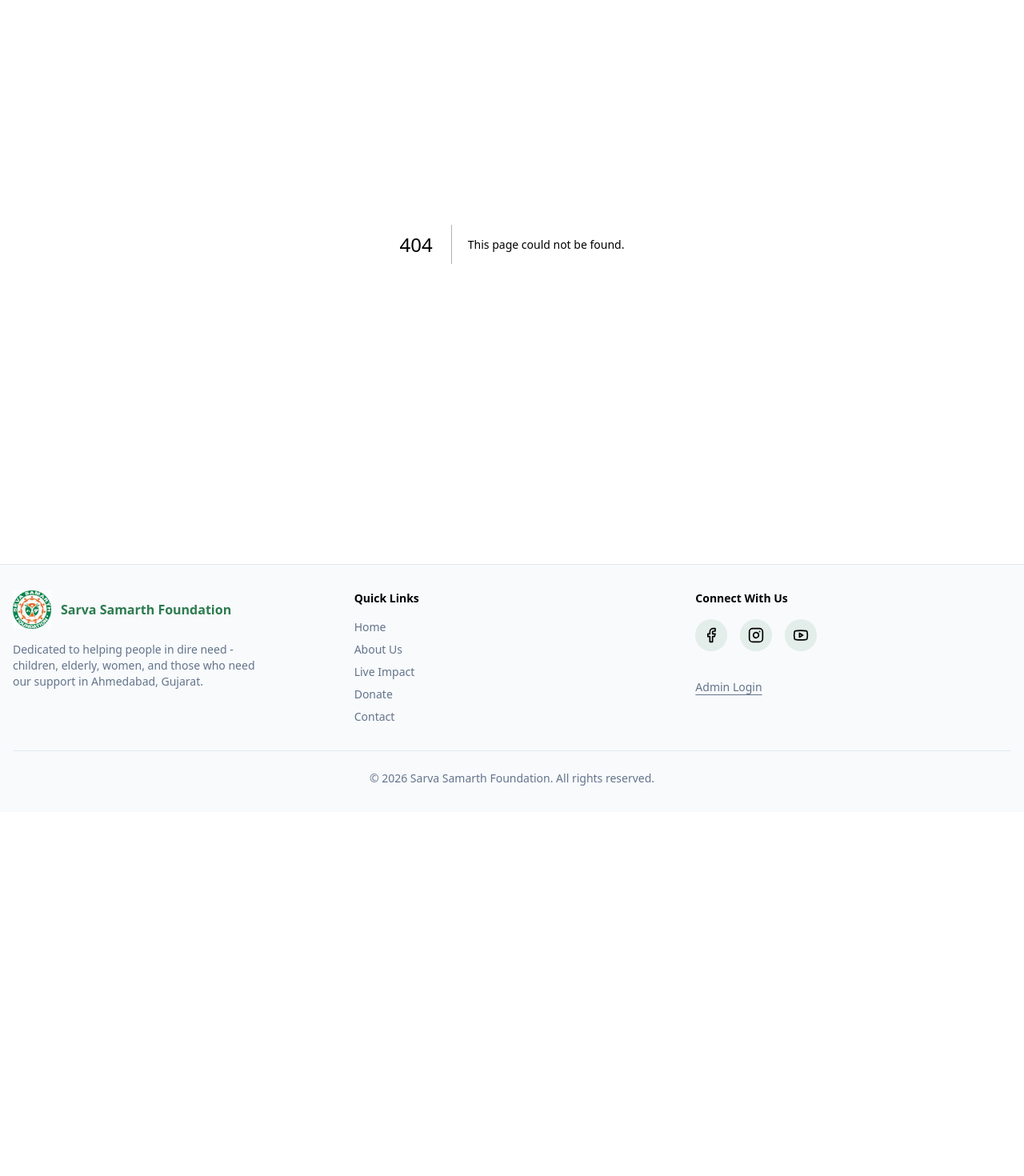
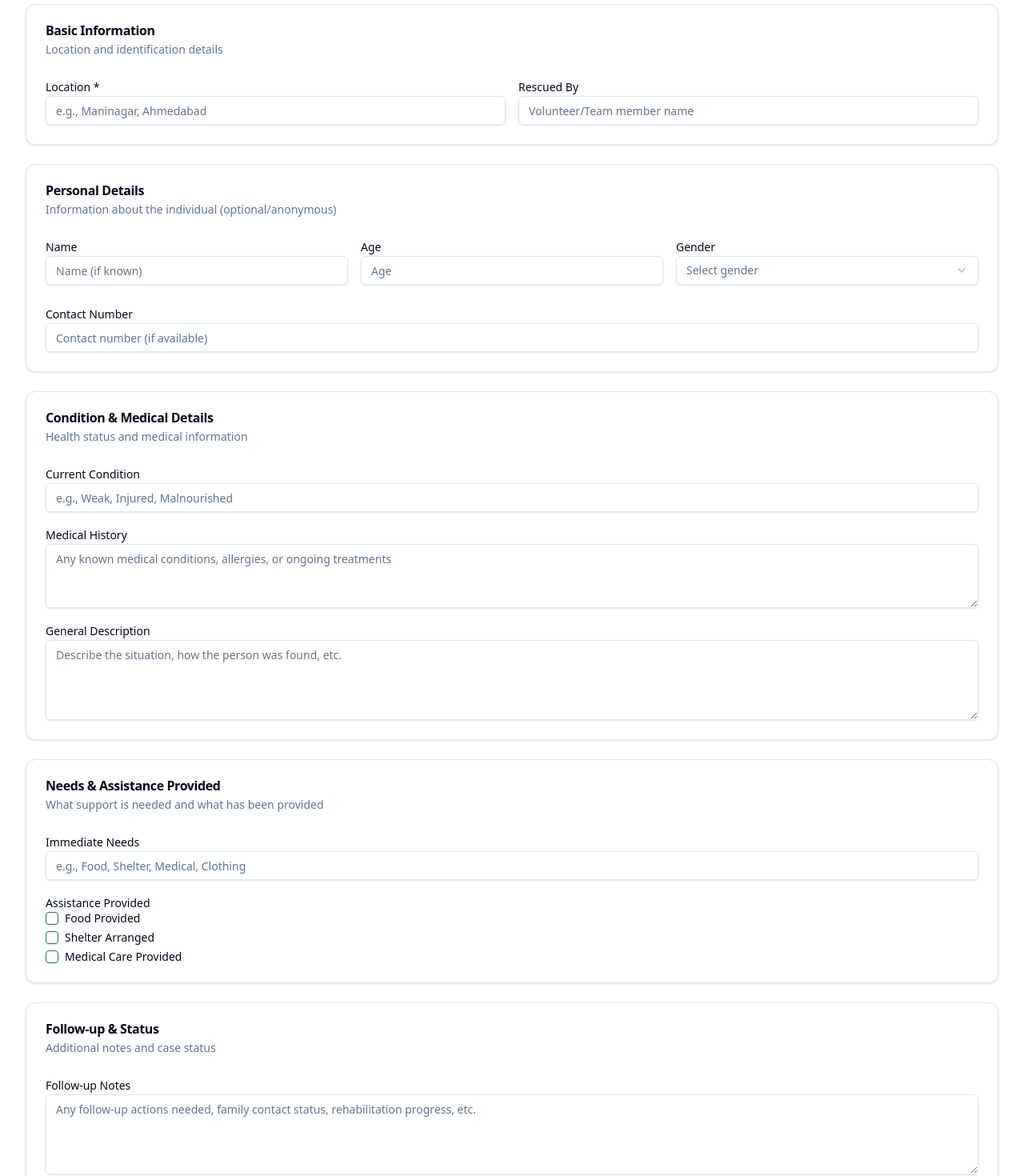
Before and after one commit to rchovatiya88/smarthfoundation, a Next.js app: page /admin/rescues/add in a window 1280 px wide. Before the commit this address had no page. Shown: the part 160-1630 px from the top of the page at 80% size. Before the commit the page ends 1175 px from the top, so only its background shows below. Built offline with nearby package versions, Linux system fonts and the light colour scheme.

Commit message:
auto-commit for e49e3f84-8cf5-4812-b881-b5d25f098a8c

```diff
--- /dev/null
+++ b/app/admin/rescues/add/page.tsx
@@ -0,0 +1,237 @@
+"use client"
+
+import { useState } from "react"
+import { useRouter } from "next/navigation"
+import { Button } from "@/components/ui/button"
+import { Input } from "@/components/ui/input"
+import { Label } from "@/components/ui/label"
+import { Textarea } from "@/components/ui/textarea"
+import { Card, CardContent, CardHeader, CardTitle, CardDescription } from "@/components/ui/card"
+import { Select, SelectContent, SelectItem, SelectTrigger, SelectValue } from "@/components/ui/select"
+import { Checkbox } from "@/components/ui/checkbox"
+import { toast } from "sonner"
+
+export default function AddRescuePage() {
+  const router = useRouter()
+  const [isLoading, setIsLoading] = useState(false)
+
+  const handleSubmit = async (e: React.FormEvent<HTMLFormElement>) => {
+    e.preventDefault()
+    setIsLoading(true)
+
+    const formData = new FormData(e.currentTarget)
+    const data = {
+      location: formData.get('location'),
+      name: formData.get('name') || null,
+      age: formData.get('age') ? parseInt(formData.get('age') as string) : null,
+      gender: formData.get('gender') || null,
+      contactNumber: formData.get('contactNumber') || null,
+      description: formData.get('description') || null,
+      condition: formData.get('condition') || null,
+      needs: formData.get('needs') || null,
+      medicalHistory: formData.get('medicalHistory') || null,
+      followUpNotes: formData.get('followUpNotes') || null,
+      rescuedBy: formData.get('rescuedBy') || null,
+      foodGiven: formData.get('foodGiven') === 'on',
+      shelterGiven: formData.get('shelterGiven') === 'on',
+      medicalGiven: formData.get('medicalGiven') === 'on',
+      status: formData.get('status')
+    }
+
+    try {
+      const response = await fetch('/api/rescues', {
+        method: 'POST',
+        headers: { 'Content-Type': 'application/json' },
+        body: JSON.stringify(data)
+      })
+
+      if (response.ok) {
+        toast.success("Rescue record created successfully")
+        router.push('/admin/rescues/list')
+      } else {
+        toast.error("Failed to create rescue record")
+      }
+    } catch (error) {
+      toast.error("An error occurred")
+    } finally {
+      setIsLoading(false)
+    }
+  }
+
+  return (
+    <div className="flex-1 space-y-4 p-8 pt-6">
+      <div>
+        <h2 className="text-3xl font-bold tracking-tight">Add New Rescue</h2>
+        <p className="text-muted-foreground">Record details of a new rescue operation</p>
+      </div>
+
+      <form onSubmit={handleSubmit}>
+        <div className="grid gap-6">
+          {/* Basic Information */}
+          <Card>
+            <CardHeader>
+              <CardTitle>Basic Information</CardTitle>
+              <CardDescription>Location and identification details</CardDescription>
+            </CardHeader>
+            <CardContent className="space-y-4">
+              <div className="grid md:grid-cols-2 gap-4">
+                <div className="space-y-2">
+                  <Label htmlFor="location">Location *</Label>
+                  <Input id="location" name="location" placeholder="e.g., Maninagar, Ahmedabad" required />
+                </div>
+                <div className="space-y-2">
+                  <Label htmlFor="rescuedBy">Rescued By</Label>
+                  <Input id="rescuedBy" name="rescuedBy" placeholder="Volunteer/Team member name" />
+                </div>
+              </div>
+            </CardContent>
+          </Card>
+
+          {/* Personal Details */}
+          <Card>
+            <CardHeader>
+              <CardTitle>Personal Details</CardTitle>
+              <CardDescription>Information about the individual (optional/anonymous)</CardDescription>
+            </CardHeader>
+            <CardContent className="space-y-4">
+              <div className="grid md:grid-cols-3 gap-4">
+                <div className="space-y-2">
+                  <Label htmlFor="name">Name</Label>
+                  <Input id="name" name="name" placeholder="Name (if known)" />
+                </div>
+                <div className="space-y-2">
+                  <Label htmlFor="age">Age</Label>
+                  <Input id="age" name="age" type="number" placeholder="Age" />
+                </div>
+                <div className="space-y-2">
+                  <Label htmlFor="gender">Gender</Label>
+                  <Select name="gender">
+                    <SelectTrigger id="gender">
+                      <SelectValue placeholder="Select gender" />
+                    </SelectTrigger>
+                    <SelectContent>
+                      <SelectItem value="Male">Male</SelectItem>
+                      <SelectItem value="Female">Female</SelectItem>
+                      <SelectItem value="Child">Child</SelectItem>
+                      <SelectItem value="Elderly">Elderly</SelectItem>
+                      <SelectItem value="Other">Other</SelectItem>
+                    </SelectContent>
+                  </Select>
+                </div>
+              </div>
+              <div className="space-y-2">
+                <Label htmlFor="contactNumber">Contact Number</Label>
+                <Input id="contactNumber" name="contactNumber" placeholder="Contact number (if available)" />
+              </div>
+            </CardContent>
+          </Card>
+
+          {/* Condition & Medical */}
+          <Card>
+            <CardHeader>
+              <CardTitle>Condition & Medical Details</CardTitle>
+              <CardDescription>Health status and medical information</CardDescription>
+            </CardHeader>
+            <CardContent className="space-y-4">
+              <div className="space-y-2">
+                <Label htmlFor="condition">Current Condition</Label>
+                <Input id="condition" name="condition" placeholder="e.g., Weak, Injured, Malnourished" />
+              </div>
+              <div className="space-y-2">
+                <Label htmlFor="medicalHistory">Medical History</Label>
+                <Textarea
+                  id="medicalHistory"
+                  name="medicalHistory"
+                  placeholder="Any known medical conditions, allergies, or ongoing treatments"
+                  className="min-h-[80px]"
+                />
+              </div>
+              <div className="space-y-2">
+                <Label htmlFor="description">General Description</Label>
+                <Textarea
+                  id="description"
+                  name="description"
+                  placeholder="Describe the situation, how the person was found, etc."
+                  className="min-h-[100px]"
+                />
+              </div>
+            </CardContent>
+          </Card>
+
+          {/* Needs & Assistance */}
+          <Card>
+            <CardHeader>
+              <CardTitle>Needs & Assistance Provided</CardTitle>
+              <CardDescription>What support is needed and what has been provided</CardDescription>
+            </CardHeader>
+            <CardContent className="space-y-4">
+              <div className="space-y-2">
+                <Label htmlFor="needs">Immediate Needs</Label>
+                <Input id="needs" name="needs" placeholder="e.g., Food, Shelter, Medical, Clothing" />
+              </div>
+
+              <div className="space-y-3">
+                <Label>Assistance Provided</Label>
+                <div className="space-y-2">
+                  <div className="flex items-center space-x-2">
+                    <Checkbox id="foodGiven" name="foodGiven" />
+                    <Label htmlFor="foodGiven" className="font-normal cursor-pointer">Food Provided</Label>
+                  </div>
+                  <div className="flex items-center space-x-2">
+                    <Checkbox id="shelterGiven" name="shelterGiven" />
+                    <Label htmlFor="shelterGiven" className="font-normal cursor-pointer">Shelter Arranged</Label>
+                  </div>
+                  <div className="flex items-center space-x-2">
+                    <Checkbox id="medicalGiven" name="medicalGiven" />
+                    <Label htmlFor="medicalGiven" className="font-normal cursor-pointer">Medical Care Provided</Label>
+                  </div>
+                </div>
+              </div>
+            </CardContent>
+          </Card>
+
+          {/* Follow-up & Status */}
+          <Card>
+            <CardHeader>
+              <CardTitle>Follow-up & Status</CardTitle>
+              <CardDescription>Additional notes and case status</CardDescription>
+            </CardHeader>
+            <CardContent className="space-y-4">
+              <div className="space-y-2">
+                <Label htmlFor="followUpNotes">Follow-up Notes</Label>
+                <Textarea
+                  id="followUpNotes"
+                  name="followUpNotes"
+                  placeholder="Any follow-up actions needed, family contact status, rehabilitation progress, etc."
+                  className="min-h-[100px]"
+                />
+              </div>
+              <div className="space-y-2">
+                <Label htmlFor="status">Status</Label>
+                <Select name="status" defaultValue="In Progress">
+                  <SelectTrigger id="status">
+                    <SelectValue placeholder="Select status" />
+                  </SelectTrigger>
+                  <SelectContent>
+                    <SelectItem value="In Progress">In Progress</SelectItem>
+                    <SelectItem value="Completed">Completed</SelectItem>
+                  </SelectContent>
+                </Select>
+              </div>
+            </CardContent>
+          </Card>
+
+          {/* Action Buttons */}
+          <div className="flex justify-end gap-4">
+            <Button type="button" variant="outline" onClick={() => router.back()}>
+              Cancel
+            </Button>
+            <Button type="submit" disabled={isLoading} data-testid="save-rescue-button">
+              {isLoading ? "Saving..." : "Save Rescue Record"}
+            </Button>
+          </div>
+        </div>
+      </form>
+    </div>
+  )
+}
```
